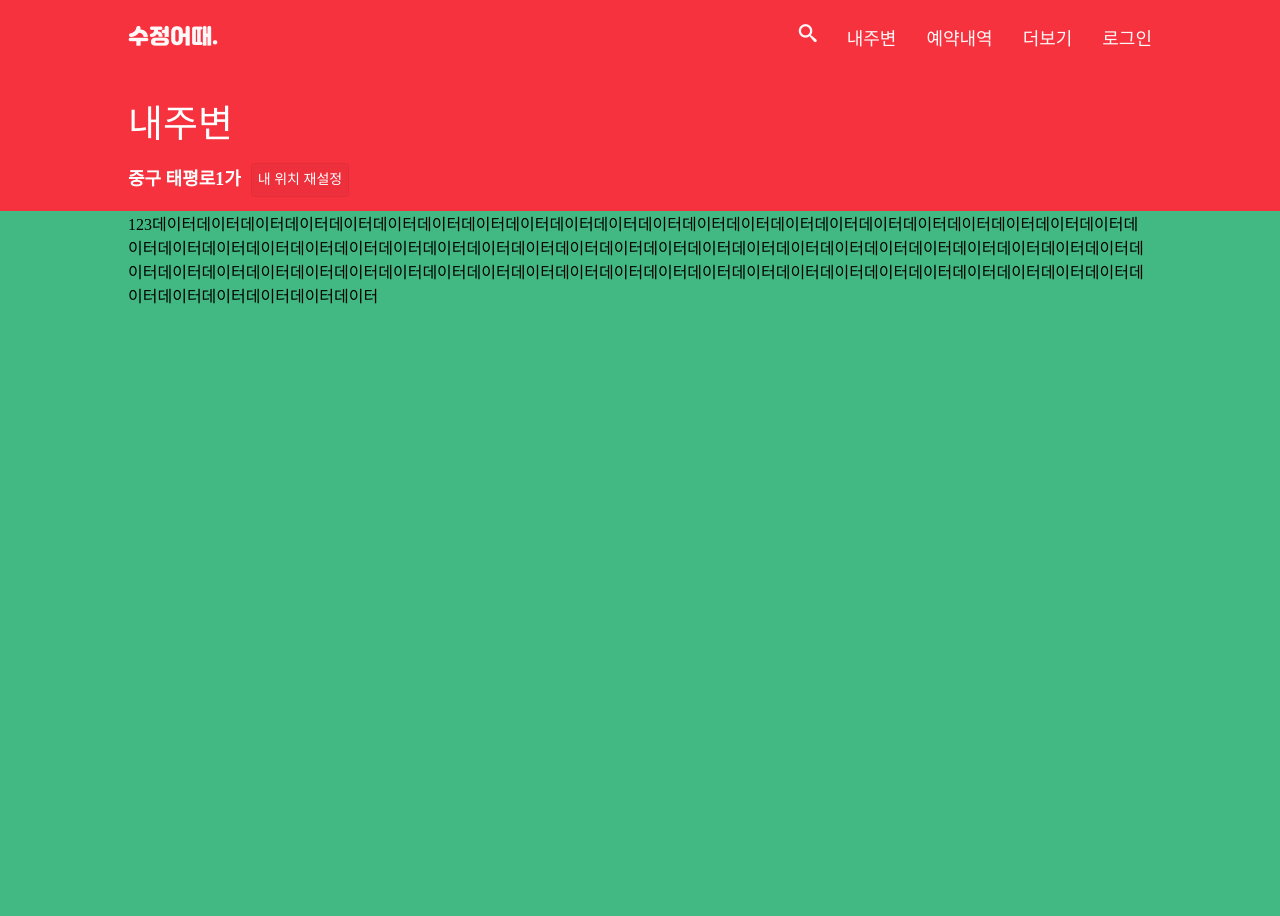
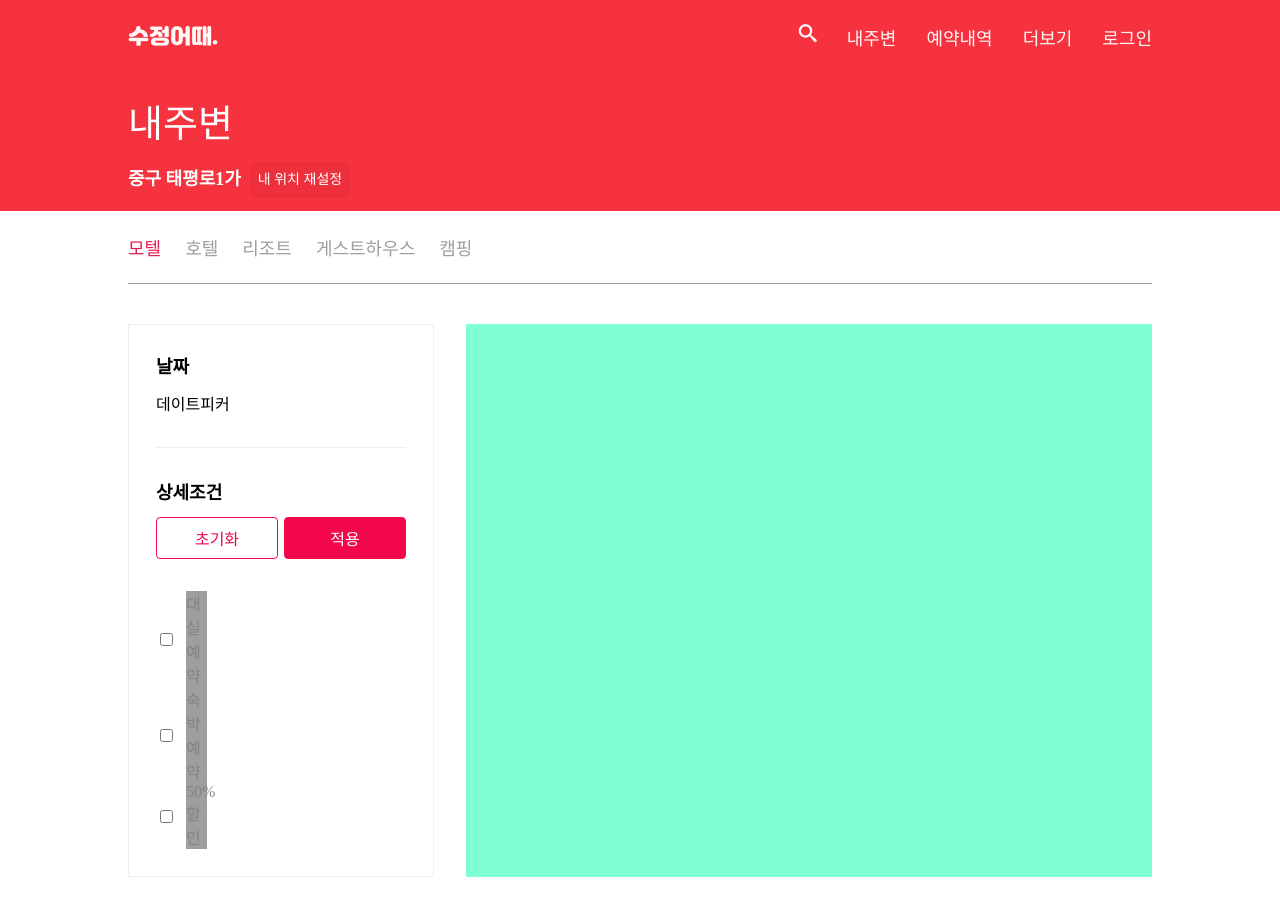
Before and after one commit to v2pv2p/goodchoice-product-copy-project, a Vue app: page / in a window 1280 px wide. Shown: the top 916 px of the page. Built offline with nearby package versions, Linux system fonts and the light colour scheme; grey boxes are pictures that could not be loaded.

Commit message:
product 페이지 sub category 작업중

```diff
--- a/src/pages/productPage/index.vue
+++ b/src/pages/productPage/index.vue
@@ -15,7 +15,43 @@
     </div>
 
     <div class="product-content">
-      123데이터데이터데이터데이터데이터데이터데이터데이터데이터데이터데이터데이터데이터데이터데이터데이터데이터데이터데이터데이터데이터데이터데이터데이터데이터데이터데이터데이터데이터데이터데이터데이터데이터데이터데이터데이터데이터데이터데이터데이터데이터데이터데이터데이터데이터데이터데이터데이터데이터데이터데이터데이터데이터데이터데이터데이터데이터데이터데이터데이터데이터데이터데이터데이터데이터데이터데이터데이터데이터데이터데이터데이터데이터데이터
+      <div class="main-category">
+        <div class="category-item selected">모텔</div>
+        <div class="category-item">호텔</div>
+        <div class="category-item">리조트</div>
+        <div class="category-item">게스트하우스</div>
+        <div class="category-item">캠핑</div>
+      </div>
+      <div class="category-main-wrapper">
+        <div class="sub-category">
+          <div class="date-area">
+            <div class="date-title">날짜</div>
+            <div class="date-picker">데이트피커</div>
+          </div>
+          <div class="category-detail">
+            <div class="category-title">상세조건</div>
+            <div class="button-area">
+              <div class="button reset-button">초기화</div>
+              <div class="button apply-button">적용</div>
+            </div>
+            <div>
+              <div class="category-check-box-area" v-for="(item,index) in checkBoxList" :key="item + '' + index">
+                <input class="check-box" :id="item" type="checkbox" v-model="checkBoxData" :value="item">
+                <label :for="item" class="label_chk">{{ item }}</label>
+              </div>
+            </div>
+          </div>
+        </div>
+        <div class="main-content">
+          <div class="sort-category"></div>
+          <!--          top 추천-->
+          <div class="top-advertisement">
+
+          </div>
+          <!--          인기 추천-->
+          <!--          거리순-->
+        </div>
+      </div>
     </div>
   </div>
 </template>
@@ -27,11 +63,13 @@ export default {
   name: 'ProductPage',
   components: {
     // eslint-disable-next-line vue/no-unused-components
-    HeaderComponent,
+    HeaderComponent
   },
   computed: {},
   data() {
     return {
+      checkBoxData: [],
+      checkBoxList: ['대실 예약', '숙박 예약', '50% 할인'],
       isScroll: false,
       headerSize: 0
     }
@@ -53,8 +91,6 @@ export default {
 <style scoped lang="scss">
 .product-page {
   height: 100%;
-
-  background-color: #42b983;
 
   .sub-header {
     background-color: #f7323f;
@@ -114,6 +150,133 @@ export default {
     height: 5000px;
 
     margin: 0 auto;
+
+    .main-category {
+      display: flex;
+      align-items: center;
+
+      height: 72px;
+
+      border-bottom: 1px solid #9e9e9e;
+
+      font-size: 18px;
+      color: #9e9e9e;
+
+      .category-item {
+        margin: 0 24px 0 0;
+      }
+
+      & .selected {
+        color: #E61C51;
+      }
+    }
+
+    .category-main-wrapper {
+      display: flex;
+      padding-top: 40px;
+
+      .sub-category {
+        flex: 0 0 250px; /* 증가너비 감소너비 기본너비 */
+
+        width: 250px;
+
+        margin: 0 32px 0 0;
+        padding: 27px;
+
+        border: 1px solid #efefef;
+
+        .date-area {
+          border-bottom: 1px solid #efefef;
+
+          .date-title {
+            font-size: 18px;
+            font-weight: bold;
+          }
+
+          .date-picker {
+            margin: 13px 0 32px 0;
+          }
+        }
+
+        .category-detail {
+          padding-top: 30px;
+
+          .category-title {
+            font-size: 18px;
+            font-weight: bold;
+          }
+
+          .button-area {
+            display: flex;
+            justify-content: space-between;
+
+            margin: 13px 0 32px 0;
+
+            .button {
+              display: flex;
+              align-items: center;
+              justify-content: center;
+
+              width: 120px;
+              height: 40px;
+
+              border-radius: 4px;
+
+              &.reset-button {
+                border: 1px solid #F2074C;
+
+                color: #F2074C;
+              }
+
+              &.apply-button {
+                border: 1px solid #F2074C;
+                background-color: #F2074C;
+
+                color: #ffffff;
+              }
+            }
+          }
+
+          .category-check-box-area {
+            display: grid;
+            grid-template-columns: 20px auto;
+            grid-row-gap: 15px;
+            grid-column-gap: 10px;
+
+            align-items: center;
+
+            color: #888284;
+
+            input[type="checkbox"] {
+              z-index: -1000;
+              left: -1000px;
+            }
+
+            label.label_chk {
+              width: 21px;
+              background-image: url(//image.goodchoice.kr/images/web_v3/ico_chk.png);
+              background-size: 21px auto;
+            }
+          }
+        }
+      }
+
+      .main-content {
+        flex: 1 0 0; /* 증가너비 감소너비 기본너비 */
+
+        width: 742px;
+
+        background-color: aquamarine;
+
+        .sort-category {
+
+        }
+
+        .top-advertisement {
+
+        }
+      }
+    }
   }
 }
 
```
